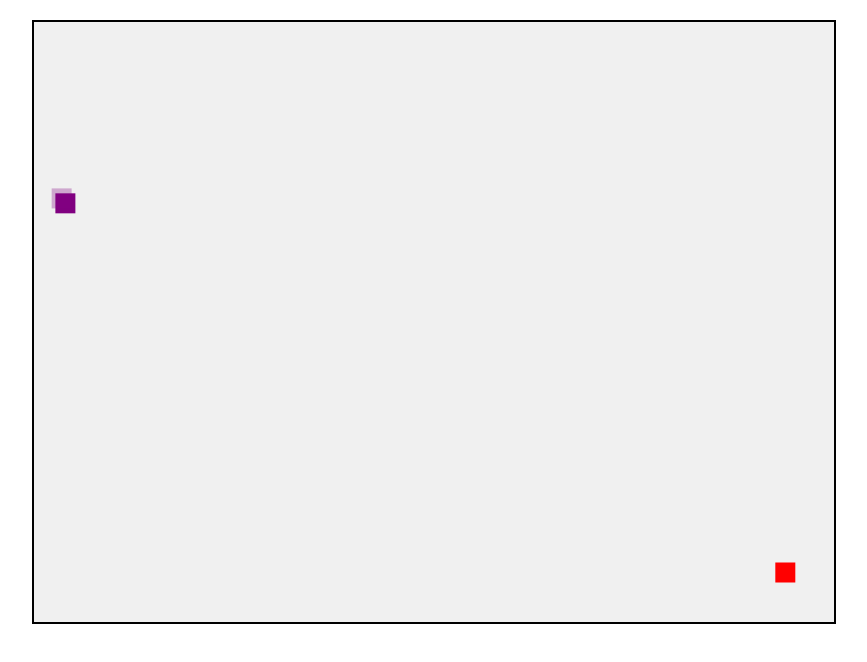
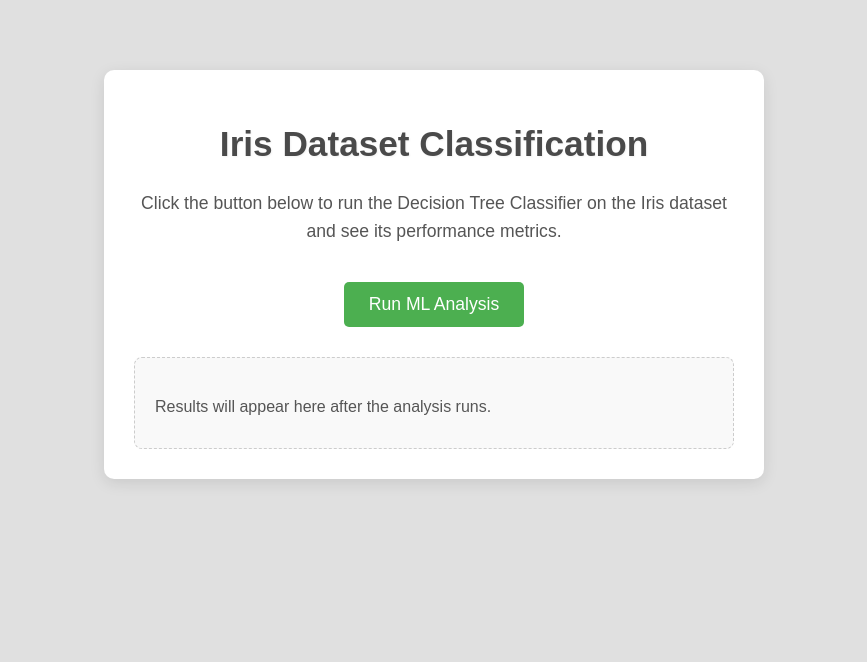
Before and after one commit to Prajwal-031/Project_1, a plain HTML site: page index.html in a window 1280 px wide. Shown: the whole page, without its empty margins (206-1073 px from the left). Drawn offline with Linux system fonts and the light colour scheme.

Commit message:
Updated index.html

```diff
--- a/index.html
+++ b/index.html
@@ -1,18 +1,141 @@
-<!DOCTYPE html>
-<html>
+
+<html lang="en">
 <head>
-    <title>Glitchy Game</title>
+    <meta charset="UTF-8">
+    <meta name="viewport" content="width=device-width, initial-scale=1.0">
+    <title>ML Iris Classifier</title>
     <style>
-        canvas {
-            border: 2px solid black;
-            display: block;
-            margin: 20px auto;
-            background: #f0f0f0;
+        body {
+            font-family: 'Arial', sans-serif;
+            display: flex;
+            flex-direction: column;
+            justify-content: flex-start; /* Align to top */
+            align-items: center;
+            min-height: 100vh;
+            margin: 0;
+            background-color: #e0e0e0; /* A soft background color */
+            padding: 20px;
+            box-sizing: border-box; /* Include padding in element's total width and height */
+            color: #333; /* Default text color */
+        }
+        .container {
+            background: #fff;
+            padding: 30px;
+            border-radius: 10px;
+            box-shadow: 0 4px 15px rgba(0, 0, 0, 0.1);
+            max-width: 600px;
+            width: 100%; /* Make it fill available width up to max-width */
+            text-align: center;
+            margin-top: 50px; /* Space from the top */
+        }
+        h1 {
+            color: #4a4a4a;
+            margin-bottom: 25px;
+            font-size: 2.2em;
+            text-shadow: 1px 1px 2px rgba(0,0,0,0.05);
+        }
+        p {
+            font-size: 1.1em;
+            line-height: 1.6;
+            color: #555;
+        }
+        button {
+            background-color: #4CAF50; /* Green color */
+            color: white;
+            padding: 12px 25px;
+            border: none;
+            border-radius: 5px;
+            cursor: pointer;
+            font-size: 1.1em;
+            transition: background-color 0.3s ease, transform 0.1s ease;
+            margin-top: 20px;
+        }
+        button:hover {
+            background-color: #45a049;
+            transform: translateY(-2px);
+        }
+        button:active {
+            transform: translateY(0);
+        }
+        #results {
+            margin-top: 30px;
+            padding: 20px;
+            border: 1px dashed #ccc; /* Dashed border for results area */
+            border-radius: 8px;
+            text-align: left;
+            background-color: #f9f9f9;
+        }
+        #results p {
+            margin-bottom: 8px;
+            font-size: 1em;
+        }
+        #results strong {
+            color: #0056b3; /* Strong blue for emphasis */
+        }
+        .loading-spinner {
+            border: 4px solid rgba(0, 0, 0, 0.1);
+            border-left-color: #4CAF50; /* Green loading color */
+            border-radius: 50%;
+            width: 24px;
+            height: 24px;
+            animation: spin 1s linear infinite;
+            display: inline-block;
+            vertical-align: middle;
+            margin-right: 10px;
+        }
+
+        @keyframes spin {
+            0% { transform: rotate(0deg); }
+            100% { transform: rotate(360deg); }
         }
     </style>
 </head>
 <body>
-    <canvas id="modelCanvas"></canvas>
-    <script src="ML.js"></script>
+    <div class="container">
+        <h1>Iris Dataset Classification</h1>
+        <p>Click the button below to run the Decision Tree Classifier on the Iris dataset and see its performance metrics.</p>
+        <button id="runMlButton">Run ML Analysis</button>
+        <div id="results">
+            <p>Results will appear here after the analysis runs.</p>
+        </div>
+    </div>
+
+    <script>
+        document.getElementById('runMlButton').addEventListener('click', async () => {
+            const resultsDiv = document.getElementById('results');
+            const button = document.getElementById('runMlButton');
+
+            // Show loading indicator
+            resultsDiv.innerHTML = '<div class="loading-spinner"></div> Loading...';
+            button.disabled = true; // Disable button to prevent multiple clicks
+
+            try {
+                // Fetch results from the Flask backend
+                const response = await fetch('/run_ml');
+                const data = await response.json();
+
+                if (response.ok) {
+                    // Display the results
+                    resultsDiv.innerHTML = `
+                        <p><strong>Best Hyperparameters:</strong> ${JSON.stringify(data.best_hyperparameters)}</p>
+                        <p><strong>Validation Accuracy:</strong> ${data.validation_accuracy}</p>
+                        <p><strong>Test Accuracy:</strong> ${data.test_accuracy}</p>
+                        <p><strong>Cross-validation Scores:</strong> ${data.cross_validation_scores.join(', ')}</p>
+                        <p><strong>Mean Cross-validation Score:</strong> ${data.mean_cross_validation_score}</p>
+                    `;
+                } else {
+                    // Handle server-side errors
+                    resultsDiv.innerHTML = `<p style="color: red;">Error: ${data.error || 'Failed to fetch results'}</p>`;
+                }
+            } catch (error) {
+                // Handle network or other client-side errors
+                resultsDiv.innerHTML = `<p style="color: red;">An error occurred: ${error.message}</p>`;
+                console.error('Fetch error:', error);
+            } finally {
+                // Re-enable the button regardless of success or failure
+                button.disabled = false;
+            }
+        });
+    </script>
 </body>
 </html>
```
